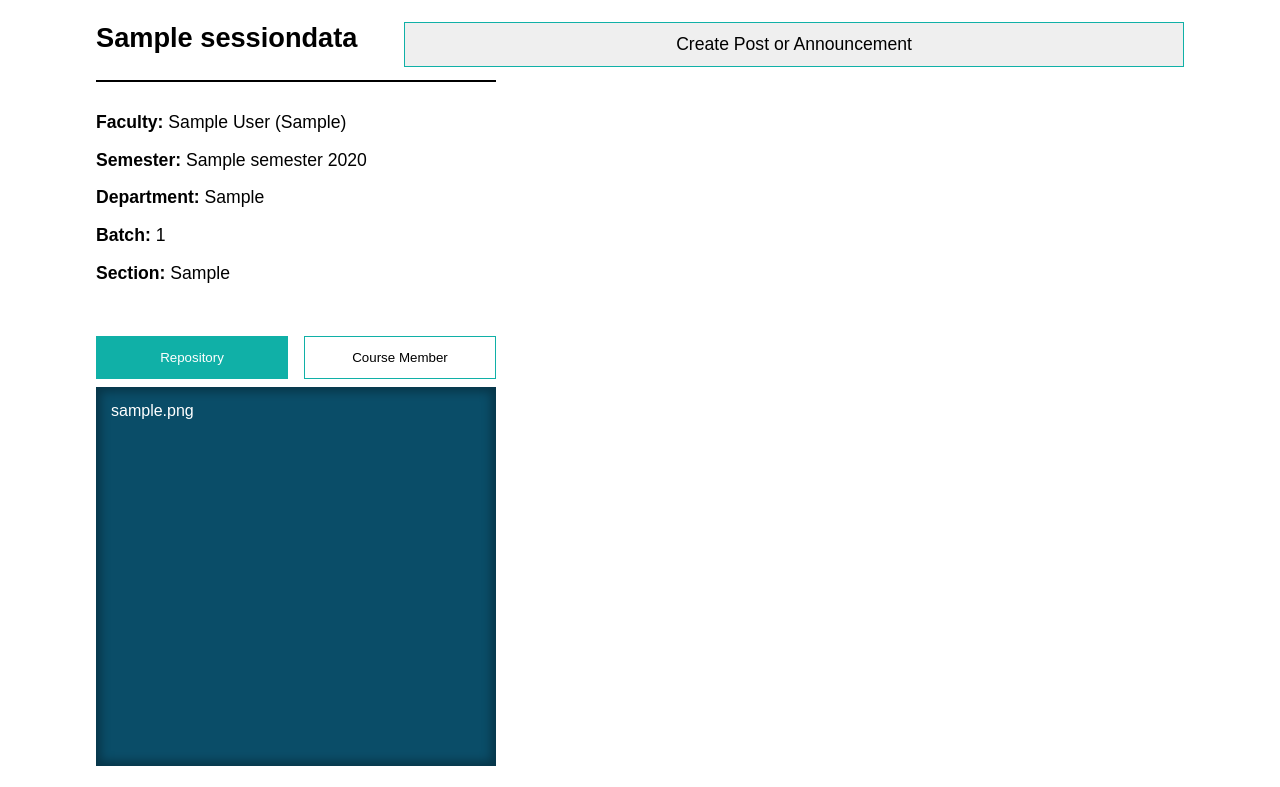
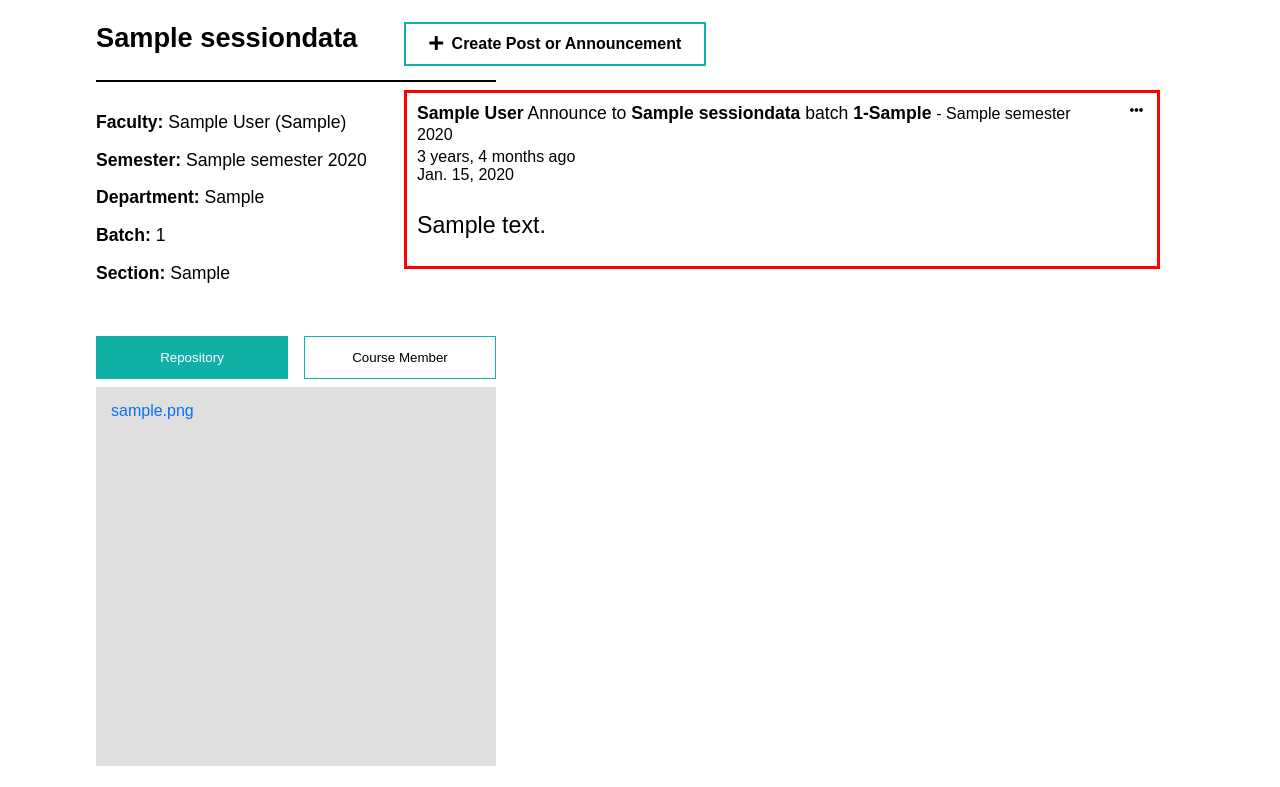
Before and after one commit to tanvirmahmud66/CSBox, a Django app: a page that uses csbox/templates/teacher/single_course.html in a window 1280 px wide. Shown: the part 55-842 px from the top of the page. Run offline with Django 4.2, Linux system fonts and the light colour scheme; a user stored in the database is signed in; tables that the repository leaves empty hold one stand-in row (values such as "Sample post").

Commit message:
Teacher Post, file upload, database

```diff
--- a/csbox/main/views.py
+++ b/csbox/main/views.py
@@ -405,7 +405,7 @@ def faculty_single_course(request, session_name,pk):
                     postId=new_post.id
                 )
                 file_upload.save()
-                return redirect("fuculty_single_course", session_name, pk)
+            return redirect("fuculty_single_course", session_name, pk)
     return render(request, 'teacher/single_course.html', {
         "course_obj": course_obj,
         "posts": all_post,
--- a/csbox/static/css/teacher/single_course.css
+++ b/csbox/static/css/teacher/single_course.css
@@ -77,9 +77,8 @@
 .other_info_details{
     width: 100%;
     height: 88%;
-    background-color: #0A4D68;
-    color: white;
-    box-shadow: inset 0 0 10px 5px rgba(0, 0, 0, 0.3);
+    background-color: #dfdfdf;
+    color: rgb(8, 112, 247);
 }
 .repo_section{
     width: 100%;
@@ -99,24 +98,91 @@
 .post_section{
     position: absolute;
     right: 0;
-    top: 20px;
+    /* top: 20px; */
     width: 780px;
     height:738px;
-    /* background-color: crimson; */
+    overflow: scroll;
+    padding-right: 1.5rem;
+    padding-top: 20px;
 }
 
 .post_btn{
-    width: 100%;
+    width: 40%;
     height: 6%;
-    font-size: 1.1rem;
+    font-size: 1rem;
+    font-weight: bold;
     cursor: pointer;
-    border: 1px solid #10B0A7;
+    background:none;
+    border: 2.2px solid #10B0A7;
     transition: all .2s ease;
 }
 .post_btn:hover{
     background-color:#10B0A7;
     color: white;
 }
+
+.post_wraper{
+    width: 100%;
+    height:693px;
+}
+
+.post-card{
+    width: 100%;
+    padding: 2rem 0;
+    margin: 1.5rem 0;
+    padding: 10px;
+    border: 1.5px solid black;
+    position: relative;
+}
+.post-card-red{
+    width: 100%;
+    padding: 2rem 0;
+    margin: 1.5rem 0;
+    padding: 10px;
+    border: 3px solid red;
+    position: relative;
+}
+.card-heading-warper{
+    margin-bottom: 10px;
+}
+.post-heading{
+    width: 93%;
+    font-weight: 200;
+    font-size: 1.1rem;
+    margin-bottom: 3px;
+}
+.bold{
+    font-weight:600;
+}
+.tiny{
+    font-size: 1rem;
+    font-weight: 300;
+}
+.post-body{
+    padding: 1rem 0;
+    width: 95%;
+}
+.post-body .body-text-normal{
+    font-size: 1.45rem;
+    font-weight: 300;
+    line-height: 1.9rem;
+}
+.post-body .body-text-small{
+    font-size: 1.15rem;
+    font-weight: 300;
+    line-height: 1.9rem;
+}
+
+.post-toggle-btn{
+    position: absolute;
+    top:5px;
+    right: 5px;
+    padding:5px;
+    background: none;
+    border: none;
+    cursor: pointer;
+}
+
 
 .popupContainer {
     display: none;
@@ -166,6 +232,9 @@
     background: white;
     border: none;
     box-shadow: 0 0 2px 2px rgb(36, 36, 36);
+    display: flex;
+    justify-content: center;
+    align-items: center;
     transition: all .2s ease;
 }
 .popupContent button:hover{
@@ -173,7 +242,9 @@
     color: white;
     cursor: pointer;
 }
-
+.fas{
+    margin-right: 4px;
+}
 .form-group {
     margin-bottom: 15px;
     border: 1px solid #ccc;
--- a/csbox/templates/teacher/single_course.html
+++ b/csbox/templates/teacher/single_course.html
@@ -1,7 +1,7 @@
 {%extends 'layout.html'%}
 
 {%load static%}
-
+{% load humanize %}
 {%block title%}
     {{course_obj.sessionName}} | CSBox - Educational Platform
 {%endblock title%}
@@ -41,7 +41,32 @@
             </div>
         </div>
         <div class="post_section">
-            <button id="popupButton" class="post_btn">Create Post or Announcement</button>
+            <button id="popupButton" class="post_btn"><i class="fas fa-plus"></i> Create Post or Announcement</button>
+            <div class="post_wraper">
+                {%for post in posts%}
+                <div {%if post.is_announcement%} class="post-card-red"{%else%} class="post-card"{%endif%}>
+                    <div class="card-heading-warper">
+                        <h2 class="post-heading">
+                            <span class="bold">{{post.creator.first_name}} {{post.creator.last_name}}</span>
+                            {%if post.is_announcement%}Announce to{%else%}Post to{%endif%}
+                            <span class="bold">{{post.session}}</span>
+                            batch
+                            <span class="bold">{{post.session.batch}}-{{post.session.section.section}}</span>
+                            <span class="tiny"> - {{post.session.semester}}</span>
+                        </h2>
+                        <p class="time">{{post.created | timesince}} ago</p>
+                        <p class="date">{{post.created.date}}</p>
+                    </div>
+                    <div class="post-body">
+                        <h2 class="{%if post.postBody|length < 100%}body-text-normal{%else%}body-text-small{%endif%}">{{post.postBody}}</h2>
+                    </div>
+                    <div class="comment-section"></div>
+
+                    <!-- toggle button section -->
+                    <button class="post-toggle-btn"><i class="fas fa-ellipsis-h"></i></button>
+                </div>
+                {%endfor%}
+            </div>
         </div>
     </div>
     <div id="popupContainer" class="popupContainer">
```
